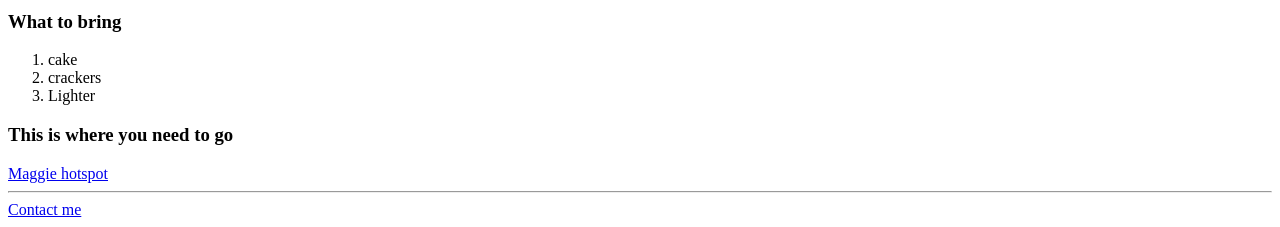
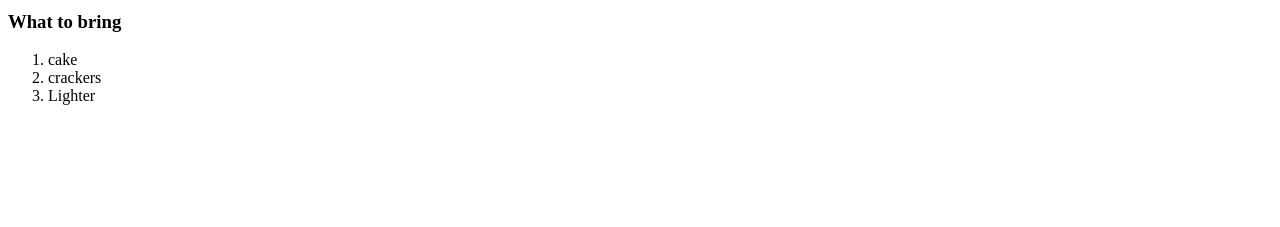
Before and after one commit to rudraksh619/web-dev, a plain HTML site: page index.html in a window 1280 px wide. Shown: the part 663-890 px from the top of the page. After the commit the page ends 800 px from the top, so only its background shows below. Drawn offline with Linux system fonts and the light colour scheme.

Commit message:
dummy commit

```diff
--- a/index.html
+++ b/index.html
@@ -55,11 +55,3 @@ https://developer.mozilla.org/en-US/docs/Web/HTML/Element/img#attr-height -->
 
 
 </ol>
-
-<h3>This is where you need to go</h3>
-<a href="https://www.google.co.in/maps/place/Maggi+Hotspot/@28.4506205,77.5825367,17z/data=!3m1!4b1!4m6!3m5!1s0x390cbf87b08d0991:0x4d3eaf0850dccac4!8m2!3d28.4506158!4d77.5851116!16s%2Fg%2F11j31dzw36?entry=ttu"> Maggie hotspot</a>
-<hr />
-<a href="./public/contact.html">Contact me</a>
-
-</body>
-</html>
```
